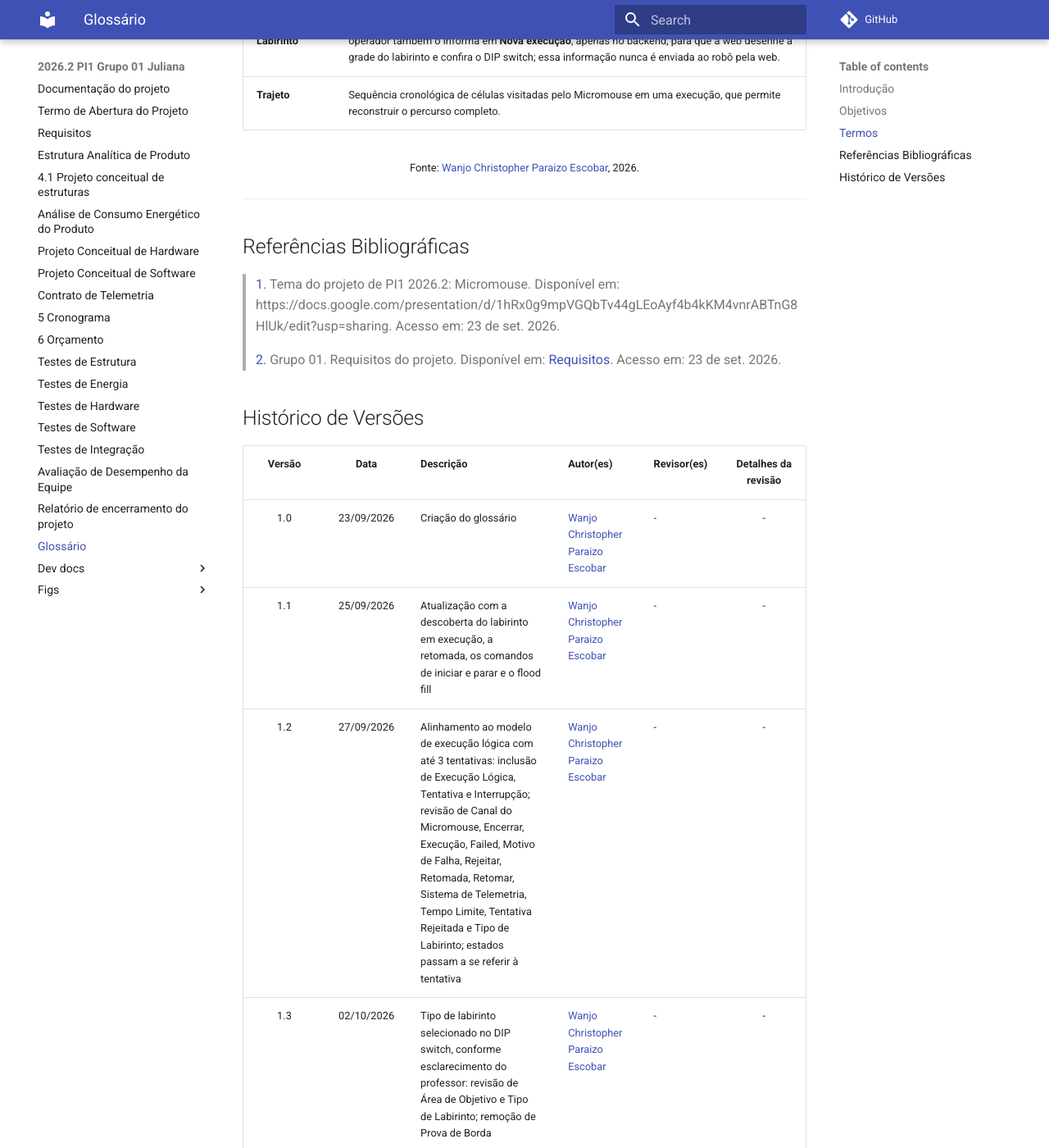
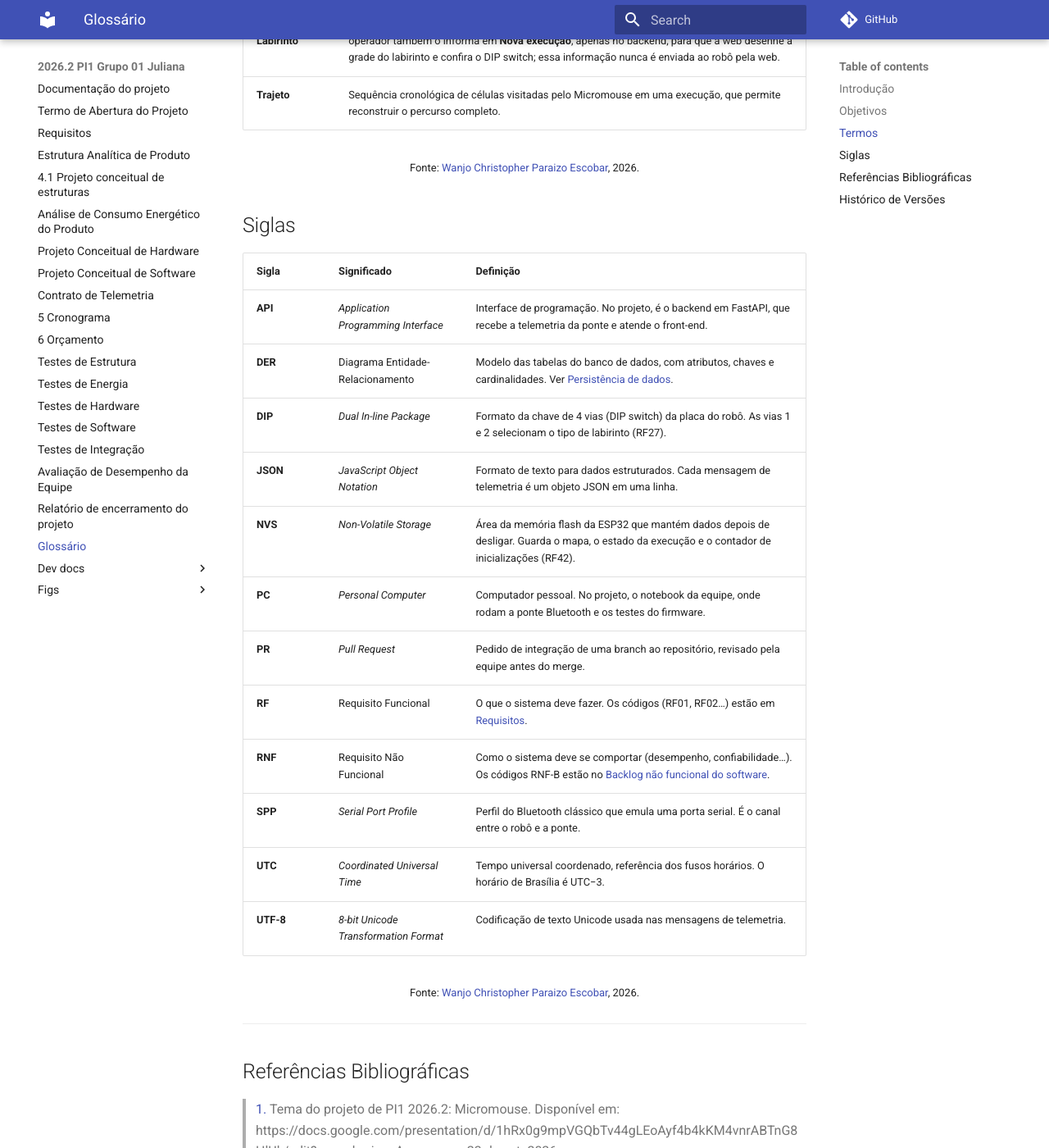
Before and after one commit to fcte-pi1/2026_2_PI1_Grupo01_Juliana, an MkDocs documentation site: the page built from docs/Glossário.md, in a window 1280 px wide and 1400 px high, scrolled down 2774 px. Shown: the whole window at 82% size. Built offline with MkDocs 1.6.1 and Material for MkDocs 9.7.7, drawn with Linux system fonts in a browser that asks for light colours; comment, search, counter and statistics services are not loaded; some of the changed text lies outside the part shown.

Commit message:
docs: incluir seção de siglas no glossário

```diff
--- a/docs/Glossário.md
+++ b/docs/Glossário.md
@@ -46,6 +46,25 @@ Além disso, o glossário busca:
 
 <font size="2"><p style="text-align: center">Fonte: [Wanjo Christopher Paraizo Escobar](https://github.com/wChrstphr), 2026.</p></font>
 
+## Siglas
+
+| Sigla | Significado | Definição |
+| :--- | :--- | :--- |
+| <a id="sigla-api"></a>**API** | *Application Programming Interface* | Interface de programação. No projeto, é o backend em FastAPI, que recebe a telemetria da ponte e atende o front-end. |
+| <a id="sigla-der"></a>**DER** | Diagrama Entidade-Relacionamento | Modelo das tabelas do banco de dados, com atributos, chaves e cardinalidades. Ver [Persistência de dados](4.4%20-%20Projeto%20conceitual%20de%20software.md#persistencia-de-dados). |
+| <a id="sigla-dip"></a>**DIP** | *Dual In-line Package* | Formato da chave de 4 vias (DIP switch) da placa do robô. As vias 1 e 2 selecionam o tipo de labirinto (RF27). |
+| <a id="sigla-json"></a>**JSON** | *JavaScript Object Notation* | Formato de texto para dados estruturados. Cada mensagem de telemetria é um objeto JSON em uma linha. |
+| <a id="sigla-nvs"></a>**NVS** | *Non-Volatile Storage* | Área da memória flash da ESP32 que mantém dados depois de desligar. Guarda o mapa, o estado da execução e o contador de inicializações (RF42). |
+| <a id="sigla-pc"></a>**PC** | *Personal Computer* | Computador pessoal. No projeto, o notebook da equipe, onde rodam a ponte Bluetooth e os testes do firmware. |
+| <a id="sigla-pr"></a>**PR** | *Pull Request* | Pedido de integração de uma branch ao repositório, revisado pela equipe antes do merge. |
+| <a id="sigla-rf"></a>**RF** | Requisito Funcional | O que o sistema deve fazer. Os códigos (RF01, RF02…) estão em [Requisitos](2%20-%20Requisitos.md). |
+| <a id="sigla-rnf"></a>**RNF** | Requisito Não Funcional | Como o sistema deve se comportar (desempenho, confiabilidade…). Os códigos RNF-B estão no [Backlog não funcional do software](4.4%20-%20Projeto%20conceitual%20de%20software.md#2-backlog-nao-funcional). |
+| <a id="sigla-spp"></a>**SPP** | *Serial Port Profile* | Perfil do Bluetooth clássico que emula uma porta serial. É o canal entre o robô e a ponte. |
+| <a id="sigla-utc"></a>**UTC** | *Coordinated Universal Time* | Tempo universal coordenado, referência dos fusos horários. O horário de Brasília é UTC−3. |
+| <a id="sigla-utf8"></a>**UTF-8** | *8-bit Unicode Transformation Format* | Codificação de texto Unicode usada nas mensagens de telemetria. |
+
+<font size="2"><p style="text-align: center">Fonte: [Wanjo Christopher Paraizo Escobar](https://github.com/wChrstphr), 2026.</p></font>
+
 ---
 
 ## Referências Bibliográficas
@@ -62,3 +81,4 @@ Além disso, o glossário busca:
 | 1.1 | 25/09/2026 | Atualização com a descoberta do labirinto em execução, a retomada, os comandos de iniciar e parar e o flood fill | [Wanjo Christopher Paraizo Escobar](https://github.com/wChrstphr) | - | - |
 | 1.2 | 27/09/2026 | Alinhamento ao modelo de execução lógica com até 3 tentativas: inclusão de Execução Lógica, Tentativa e Interrupção; revisão de Canal do Micromouse, Encerrar, Execução, Failed, Motivo de Falha, Rejeitar, Retomada, Retomar, Sistema de Telemetria, Tempo Limite, Tentativa Rejeitada e Tipo de Labirinto; estados passam a se referir à tentativa | [Wanjo Christopher Paraizo Escobar](https://github.com/wChrstphr) | - | - |
 | 1.3 | 02/10/2026 | Tipo de labirinto selecionado no DIP switch, conforme esclarecimento do professor: revisão de Área de Objetivo e Tipo de Labirinto; remoção de Prova de Borda | [Wanjo Christopher Paraizo Escobar](https://github.com/wChrstphr) | - | - |
+| 1.4 | 02/10/2026 | Inclusão da seção de siglas, com âncoras para os links do Contrato de telemetria | [Wanjo Christopher Paraizo Escobar](https://github.com/wChrstphr) | - | - |
```
